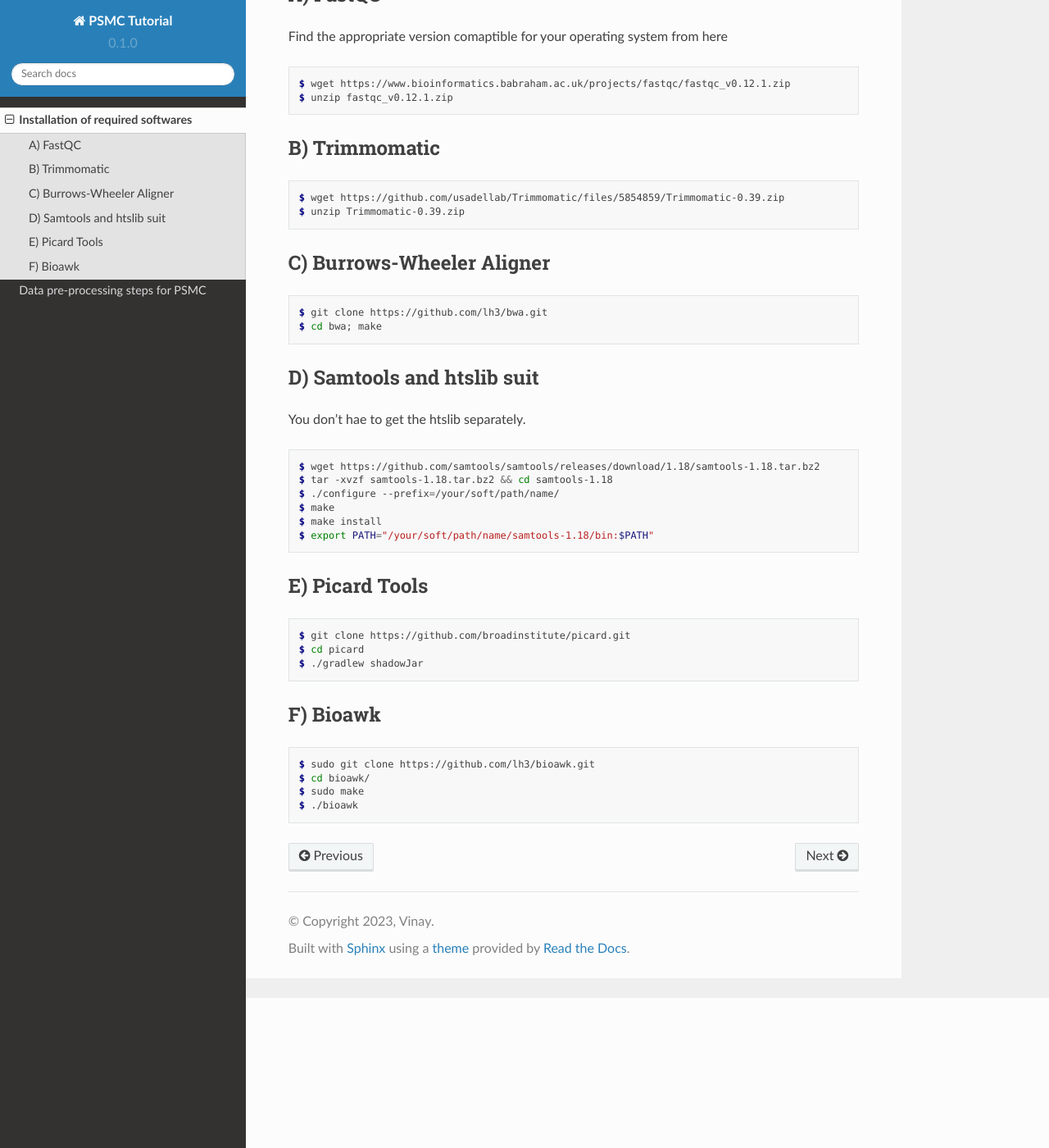
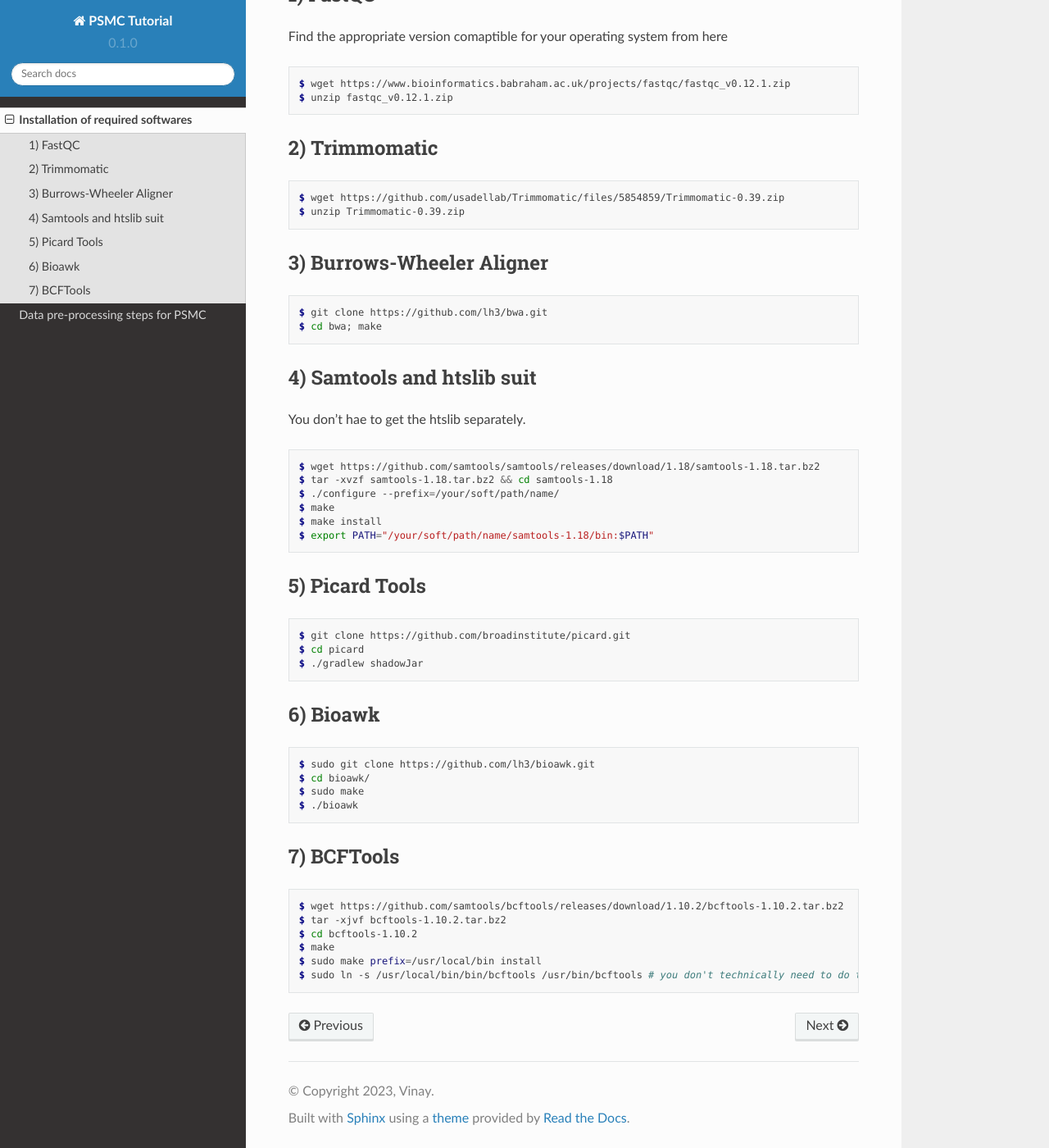
Before and after one commit to stachyris/PSMC_Tutorial-BirdLab, a Sphinx documentation site: the page built from docs/source/00_Required_Softs.rst, in a window 1280 px wide and 1400 px high, scrolled down 183 px. Shown: the whole window at 82% size. Built offline with Sphinx 7.4.7 and the Read the Docs theme 2.0.0, drawn with Linux system fonts in a browser that asks for light colours.

Commit message:
BCFTools_Install_00_Required_Softs.rst

```diff
--- a/docs/source/00_Required_Softs.rst
+++ b/docs/source/00_Required_Softs.rst
@@ -1,7 +1,7 @@
 Installation of required softwares
 ==================================
 
-A) FastQC
+1) FastQC
 -----------
 
 Find the appropriate version comaptible for your operating system from here
@@ -12,7 +12,7 @@
  $ unzip fastqc_v0.12.1.zip
 
 
-B) Trimmomatic
+2) Trimmomatic
 ---------------
 
 .. code-block:: console
@@ -21,7 +21,7 @@
  $ unzip Trimmomatic-0.39.zip
 
 
-C) Burrows-Wheeler Aligner
+3) Burrows-Wheeler Aligner
 --------------------------
 
 .. code-block:: console
@@ -30,7 +30,7 @@
  $ cd bwa; make
 
 
-D) Samtools and htslib suit
+4) Samtools and htslib suit
 ----------------------------
 You don't hae to get the htslib separately.
 
@@ -43,7 +43,7 @@
  $ make install
  $ export PATH="/your/soft/path/name/samtools-1.18/bin:$PATH"
 
-E) Picard Tools
+5) Picard Tools
 ---------------
 
 .. code-block:: console
@@ -52,7 +52,7 @@
   $ cd picard
   $ ./gradlew shadowJar
 
-F) Bioawk
+6) Bioawk
 ----------
 
 .. code-block:: console
@@ -61,3 +61,15 @@
  $ cd bioawk/
  $ sudo make
  $ ./bioawk
+
+7) BCFTools
+--------------
+
+.. code-block:: console
+
+ $ wget https://github.com/samtools/bcftools/releases/download/1.10.2/bcftools-1.10.2.tar.bz2
+ $ tar -xjvf bcftools-1.10.2.tar.bz2
+ $ cd bcftools-1.10.2
+ $ make
+ $ sudo make prefix=/usr/local/bin install
+ $ sudo ln -s /usr/local/bin/bin/bcftools /usr/bin/bcftools # you don't technically need to do this. And if you aren't a root user you may get a ``permission denied`` message - don't worry about it.
```
